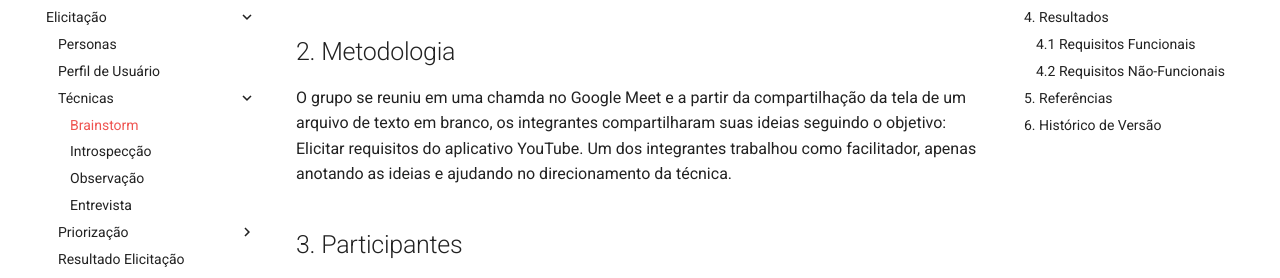
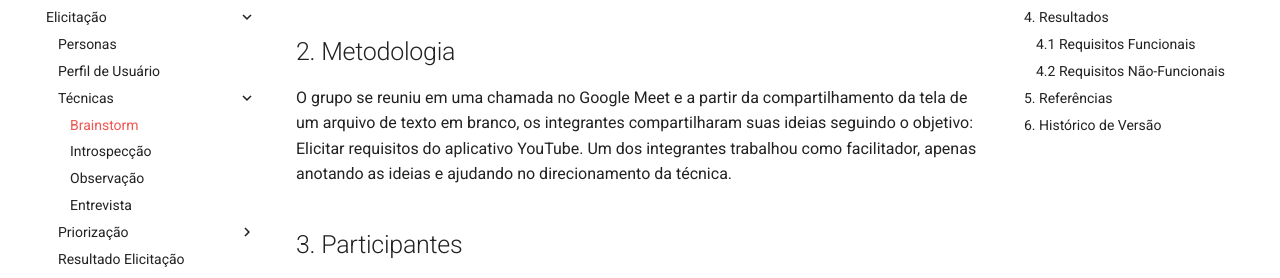
Before and after one commit to Requisitos-de-Software/2022.1-Youtube, an MkDocs documentation site: the page built from docs/elicitacao/tecnicas/brainstorm.md, in a window 1280 px wide and 900 px high, scrolled down 377 px. Shown: the part 172-450 px from the top of the window. Built offline with MkDocs 1.6.1 and Material for MkDocs 9.7.7, drawn with Linux system fonts in a browser that asks for light colours; comment, search, counter and statistics services are not loaded.

```diff
--- a/docs/elicitacao/tecnicas/brainstorm.md
+++ b/docs/elicitacao/tecnicas/brainstorm.md
@@ -12,7 +12,7 @@ O brainstorm tem como vantagens:
 (Simone Diniz, Interação Humano-Computador - Cáp. 7, página 144)
 
 ## 2. Metodologia
-O grupo se reuniu em uma chamda no Google Meet e a partir da compartilhação da tela de um arquivo de texto em branco, os integrantes compartilharam suas ideias seguindo o objetivo: Elicitar requisitos do aplicativo YouTube. Um dos integrantes trabalhou como facilitador, apenas anotando as ideias e ajudando no direcionamento da técnica.
+O grupo se reuniu em uma chamada no Google Meet e a partir da compartilhamento da tela de um arquivo de texto em branco, os integrantes compartilharam suas ideias seguindo o objetivo: Elicitar requisitos do aplicativo YouTube. Um dos integrantes trabalhou como facilitador, apenas anotando as ideias e ajudando no direcionamento da técnica.
 
 ## 3. Participantes
 A reunião ocorreu na data 11/07/2022 no horário de 20h30. Os participantes foram os seguintes integrantes do grupo:
```
Also changed, not shown: docs/apresentacao.md (+4 -0 lines).
